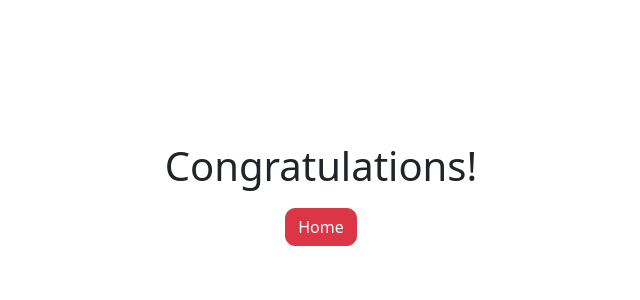
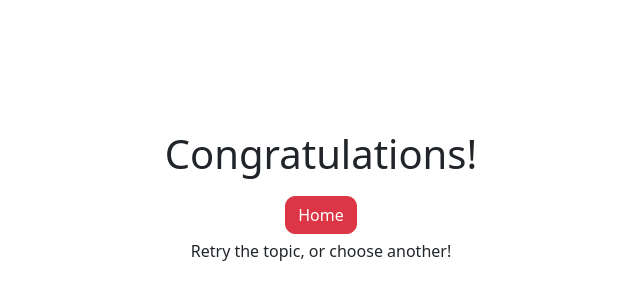
Before and after one commit to itselts/chinese-flashcards, a React (Vite) app: page /chinese-flashcards/congratulations in a window 1280 px wide. Shown: the part 86-386 px from the top of the page, without its empty margins (319-959 px from the left). Built offline with nearby package versions, Linux system fonts and the light colour scheme.

Commit message:
congrats page subtext

```diff
--- a/src/routes/congratulations.tsx
+++ b/src/routes/congratulations.tsx
@@ -5,6 +5,7 @@ export default function Congratulations() {
         <div>
             <h1>Congratulations!</h1>
             <Link to={'/chinese-flashcards'} className="btn btn-danger">Home</Link>
+            <footer>Retry the topic, or choose another!</footer>
         </div>
     )
 }
```
